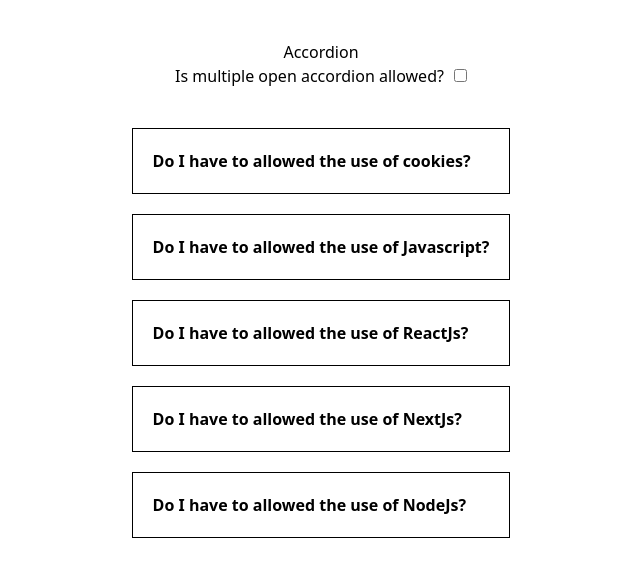
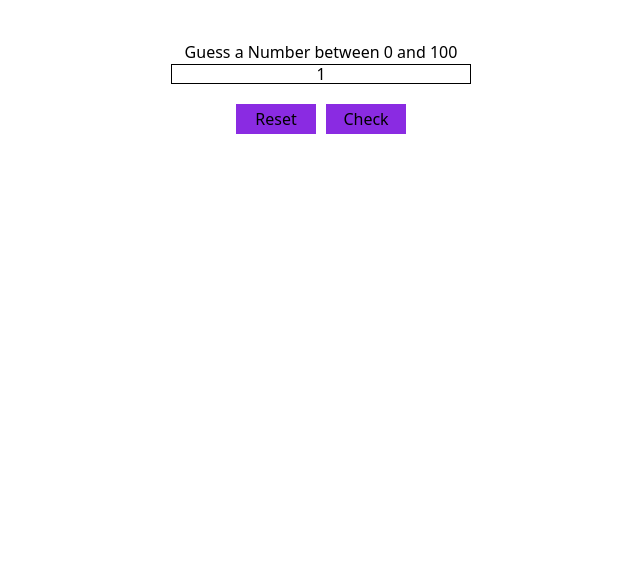
Before and after one commit to patelsweta2/Machine_coding, a React (Vite) app: page / in a window 1280 px wide. Shown: the top 576 px of the page, without its empty margins (319-959 px from the left). Built offline with nearby package versions, Linux system fonts and the light colour scheme.

Commit message:
guessNum fun

```diff
--- a/src/App.tsx
+++ b/src/App.tsx
@@ -1,13 +1,15 @@
 // import Counter1 from "./components/Counter1"
 // import ImageGallery from "./components/ImageGallery"
-import Accordion from "./components/Accordion"
+// import Accordion from "./components/Accordion"
+import GuessNum from "./components/GuessNum"
 
 function App() {
   return (
     <div>
       {/* <ImageGallery/> */}
       {/* <Counter1/> */}
-      <Accordion/>
+      {/* <Accordion/> */}
+      <GuessNum/>
     </div>
   )
 }
--- /dev/null
+++ b/src/components/GuessNum.tsx
@@ -0,0 +1,42 @@
+import { useState } from 'react';
+
+const GuessNum = () => {
+    const [guessNum, setGuessNum] = useState(Math.floor(Math.random() * 101))
+    const [num, setNum] = useState(1);
+    const [guessTime, setGuessTime] = useState(0)
+    const handleChange = (e: any) => {
+        const val = Number(e.target.value);
+        if (val >= 0 && val <= 100) {
+            setNum(val);
+        }
+    }
+    const [message, setMessage] = useState('')
+    const handleCheck = () => {
+        if (Number(num) > guessNum) {
+            setMessage(`Your guess is Higher than the Actual number`)
+        } else if (Number(num) < guessNum) {
+            setMessage(`Your guess is Less than the Actual number`)
+        } else {
+            setMessage(`You are correct at ${guessTime} time`)
+        }
+        setGuessTime((prev) => prev + 1)
+    }
+    const handleReset = () => {
+        setGuessNum(Math.floor(Math.random() * 101));
+        setNum(1)
+        setGuessTime(0)
+    }
+    return (
+        <div style={{ display: "flex", justifyContent: "center", alignItems: "center", maxHeight: "100vh", marginTop: "40px", flexDirection: "column" }}>
+            <h2>Guess a Number between 0 and 100</h2>
+            <input type="text" onChange={handleChange} style={{ width: "300px", height: '20px', border: "1px solid black", textAlign: "center" }} value={num} />
+            <div style={{ display: "flex", gap: "10px", marginTop: "20px" }}>
+                <button style={{ width: "80px", height: "30px", backgroundColor: "blueviolet", cursor: "pointer" }} onClick={handleReset}>Reset</button>
+                <button style={{ width: "80px", height: "30px", backgroundColor: "blueviolet", cursor: "pointer" }} onClick={handleCheck}>Check</button>
+            </div>
+            {message && <p style={{ marginTop: "20px" }}>{message}</p>}
+        </div>
+    )
+}
+
+export default GuessNum
```
